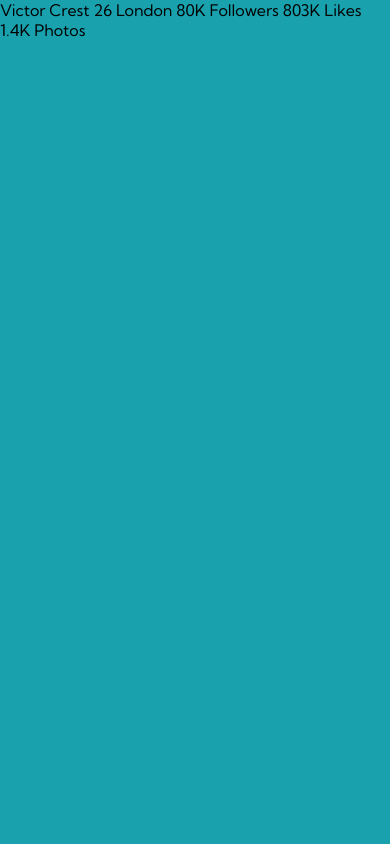
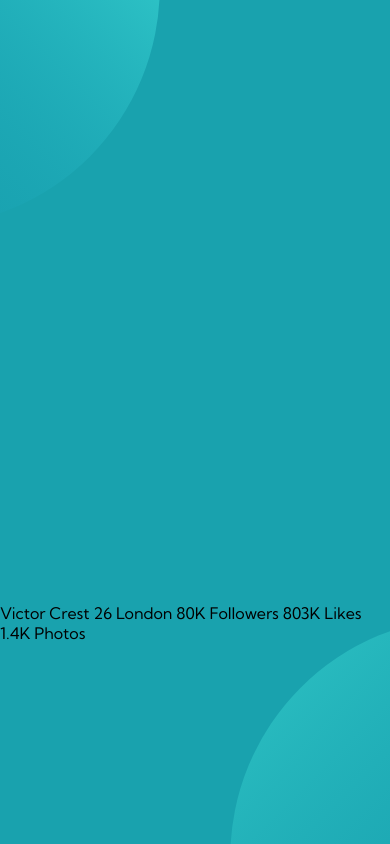
Before and after one commit to Nazaf64/profile-card-component, a plain HTML site: page index.html in a window 390 px wide. Drawn offline with Linux system fonts and the light colour scheme.

Commit message:
added background design

```diff
--- a/style.css
+++ b/style.css
@@ -14,5 +14,28 @@
 }
 
 body{
-    background-color: var(--body-background);
+    height: 100vh;
+    width: auto;
+    display: grid;
+    place-items: center;
+
+    background-color: hsl(185, 75%, 39%);
+
+    background-image:
+    url('images/bg-pattern-bottom.svg'),
+    url('images/bg-pattern-top.svg')
+    ;
+    background-size: 30em, 30em;
+    background-repeat: no-repeat;
+    background-position: right -10% bottom -70%, left -10% top -70%;
 }
+
+
+
+@media screen and (max-width: 875px) {
+    body{
+        background-position: right -20em bottom -30vh, left -20em top -30vh;
+        /* background-position: right -20em bottom -20vh, left -20em top -20vh; */
+
+    }
+}
```
